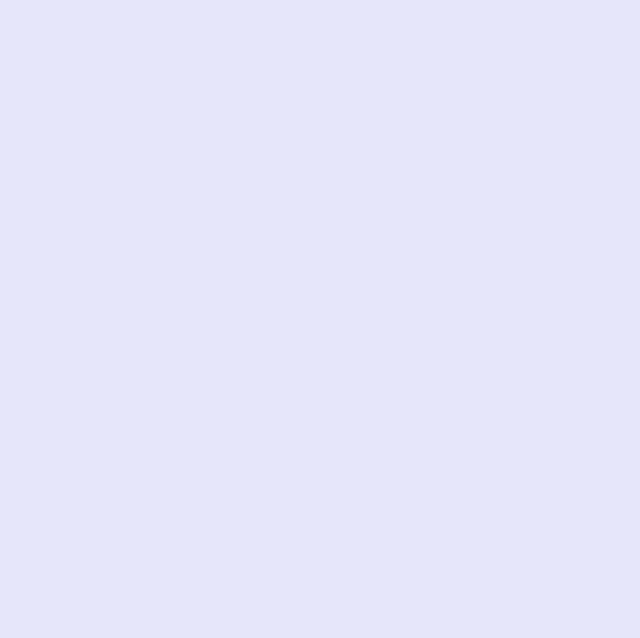
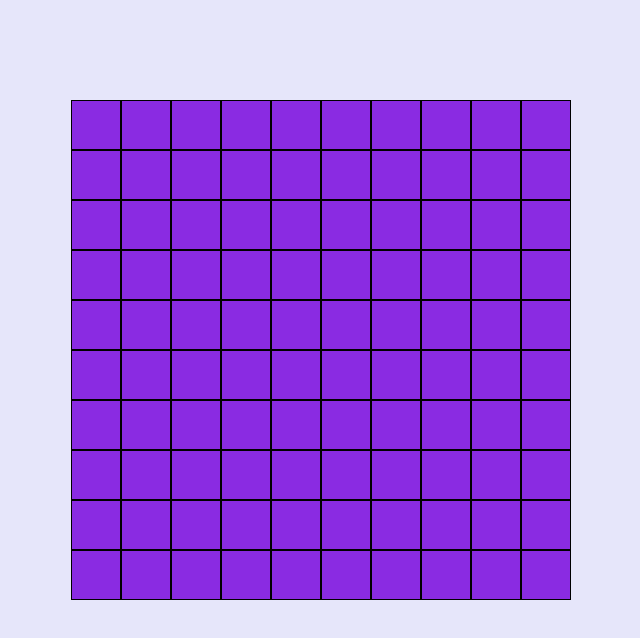
Before and after one commit to ntorbinskiy/Snake-game, a React (Vite) app: page / in a window 1280 px wide. Shown: the top 638 px of the page, without its empty margins (319-959 px from the left). Built offline with nearby package versions, Linux system fonts and the light colour scheme.

Commit message:
Add  Board, Cells, and Cell at the page

```diff
--- a/src/app/App.css
+++ b/src/app/App.css
@@ -129,4 +129,5 @@ table {
 
 body {
     background-color: lavender;
+    padding: 100px;
 }
--- a/src/components/board/Board.css
+++ b/src/components/board/Board.css
@@ -0,0 +1,11 @@
+.board {
+    width: 500px;
+    height: 500px;
+    display: grid;
+    margin: 0 auto;
+}
+
+.cell {
+    background-color: blueviolet;
+    border: 1px solid black;
+}
--- a/src/components/board/Board.tsx
+++ b/src/components/board/Board.tsx
@@ -1,7 +1,34 @@
 import React from "react";
+import "./Board.css";
+import { CellProps, CellsProps } from "../../types/state";
+import { state } from "../../state/state";
+
+const Cell = ({ x, y }: CellProps) => {
+    return <div className="cell"></div>;
+};
+
+const Cells = ({ gridHeight, gridWidth }: CellsProps) => {
+    const result = [];
+    for (let y = 0; y < gridWidth; y++) {
+        for (let x = 0; x < gridHeight; x++) {
+            result.push(<Cell key={`${x}_${y}`} x={x} y={y} />);
+        }
+    }
+    return <>{result}</>;
+};
 
 const Board = () => {
-    return <div></div>;
+    return (
+        <div
+            className="board"
+            style={{
+                gridTemplateColumns: ` repeat(${state.gridHeight}, 1fr)`,
+                gridTemplateRows: ` repeat(${state.gridWidth}, 1fr)`,
+            }}
+        >
+            <Cells gridHeight={state.gridHeight} gridWidth={state.gridWidth} />
+        </div>
+    );
 };
 
 export default Board;
--- /dev/null
+++ b/src/state/state.ts
@@ -0,0 +1,11 @@
+import { State } from "../types/state";
+
+export const state: State = {
+    gridWidth: 10,
+    gridHeight: 10,
+    direction: undefined,
+    snakeBody: [{ x: 8, y: 5 }],
+    gameOver: false,
+    cherry: { x1: 5, y1: 5 },
+    teleportSnake: false,
+};
--- /dev/null
+++ b/src/types/state.ts
@@ -0,0 +1,17 @@
+export interface State {
+    gridWidth: number;
+    gridHeight: number;
+    direction: undefined | string;
+    snakeBody: Array<Object>;
+    gameOver: boolean;
+    cherry: { x1: number; y1: number };
+    teleportSnake: boolean;
+}
+export interface CellProps {
+    x: number;
+    y: number;
+}
+export interface CellsProps {
+    gridHeight: number;
+    gridWidth: number;
+}
```
